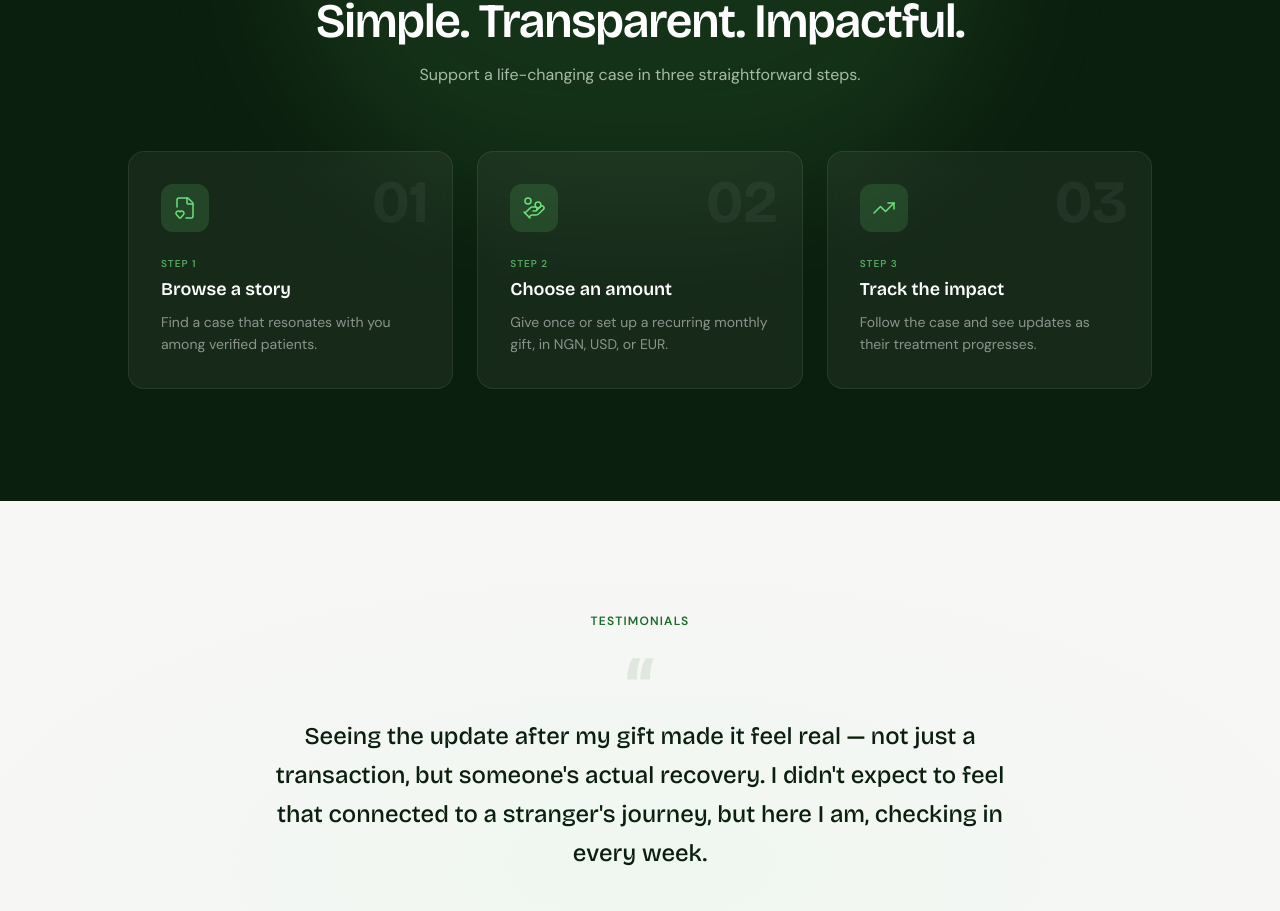
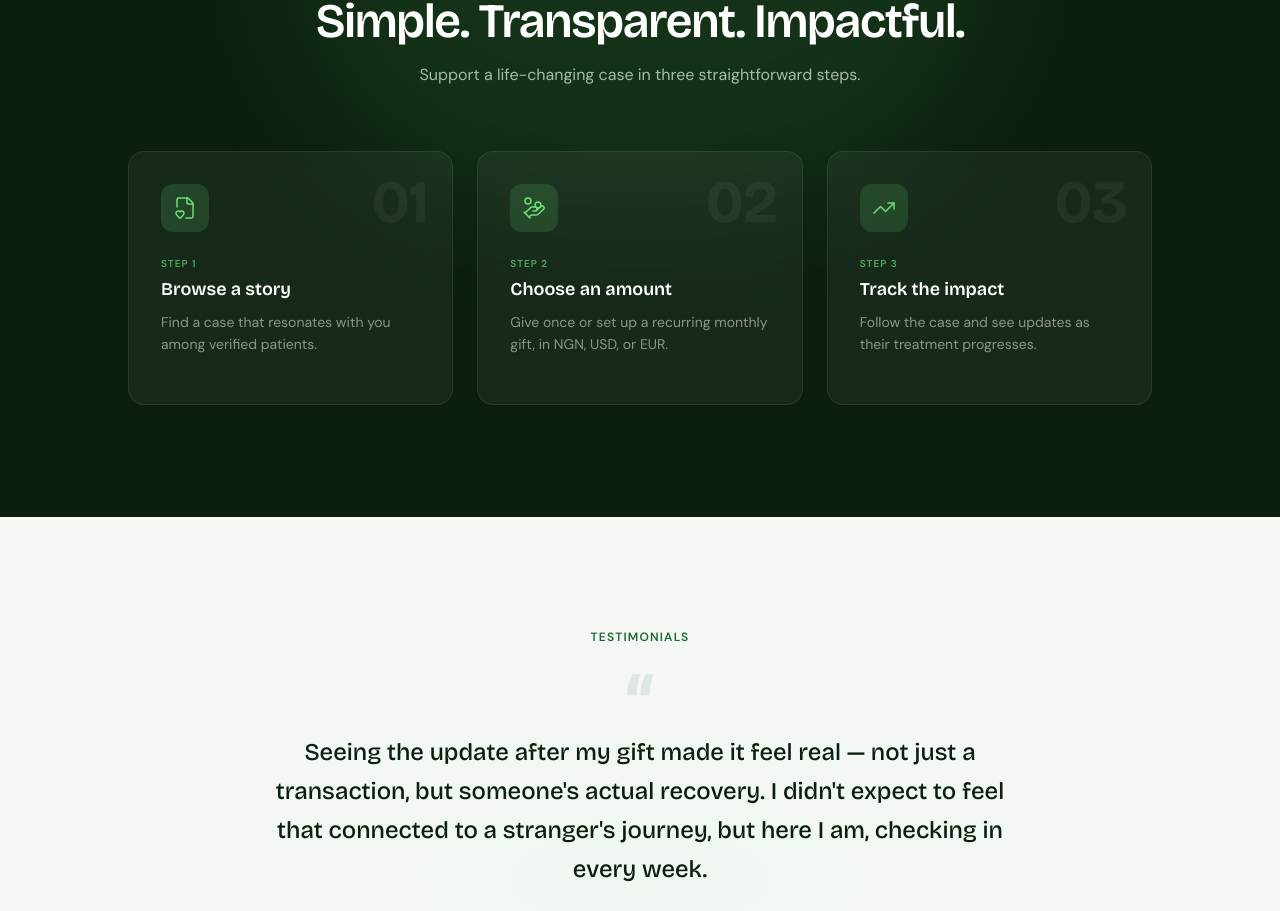
Before and after one commit to truelite-dev/fundpatients-mvp, a Next.js app: page / in a window 1280 px wide. Shown: the part 2443-3354 px from the top of the page. Built offline with nearby package versions, Linux system fonts and the light colour scheme; no server answers; the database is empty.

Commit message:
feat: increase HowItWorks card height with extra bottom padding
Co-Authored-By: Claude Sonnet 4.6 <noreply@anthropic.com>

```diff
--- a/components/public/home/HowItWorks.tsx
+++ b/components/public/home/HowItWorks.tsx
@@ -47,7 +47,7 @@ export function HowItWorks() {
         <div className="mt-16 grid gap-6 sm:grid-cols-3">
           {steps.map((s, i) => (
             <Reveal key={s.title} delay={i * 0.12}>
-              <div className="relative flex flex-col rounded-2xl border border-white/8 bg-white/5 p-8 backdrop-blur-sm">
+              <div className="relative flex flex-col rounded-2xl border border-white/8 bg-white/5 p-8 pb-12 backdrop-blur-sm">
                 {/* Large step number watermark */}
                 <span className="absolute top-5 right-6 font-display text-6xl font-bold leading-none text-white/5 select-none">
                   {s.number}
```
